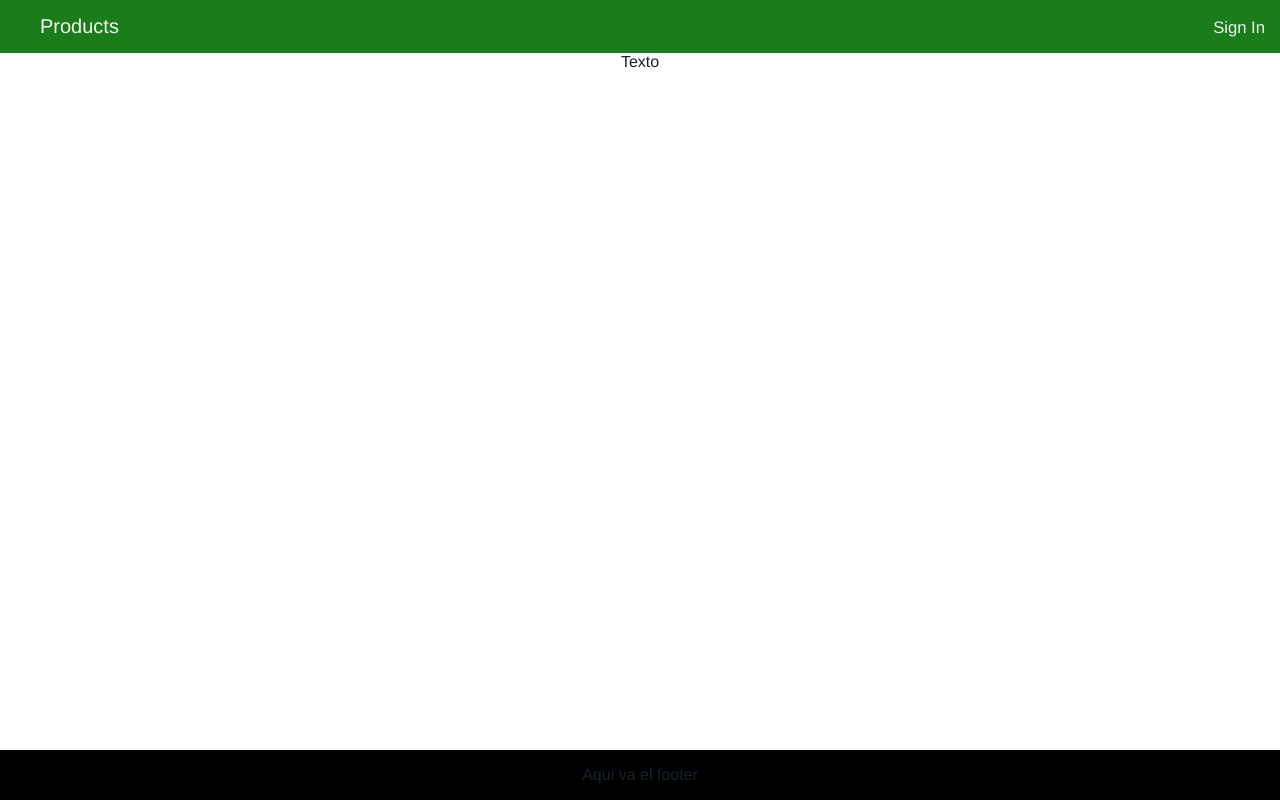
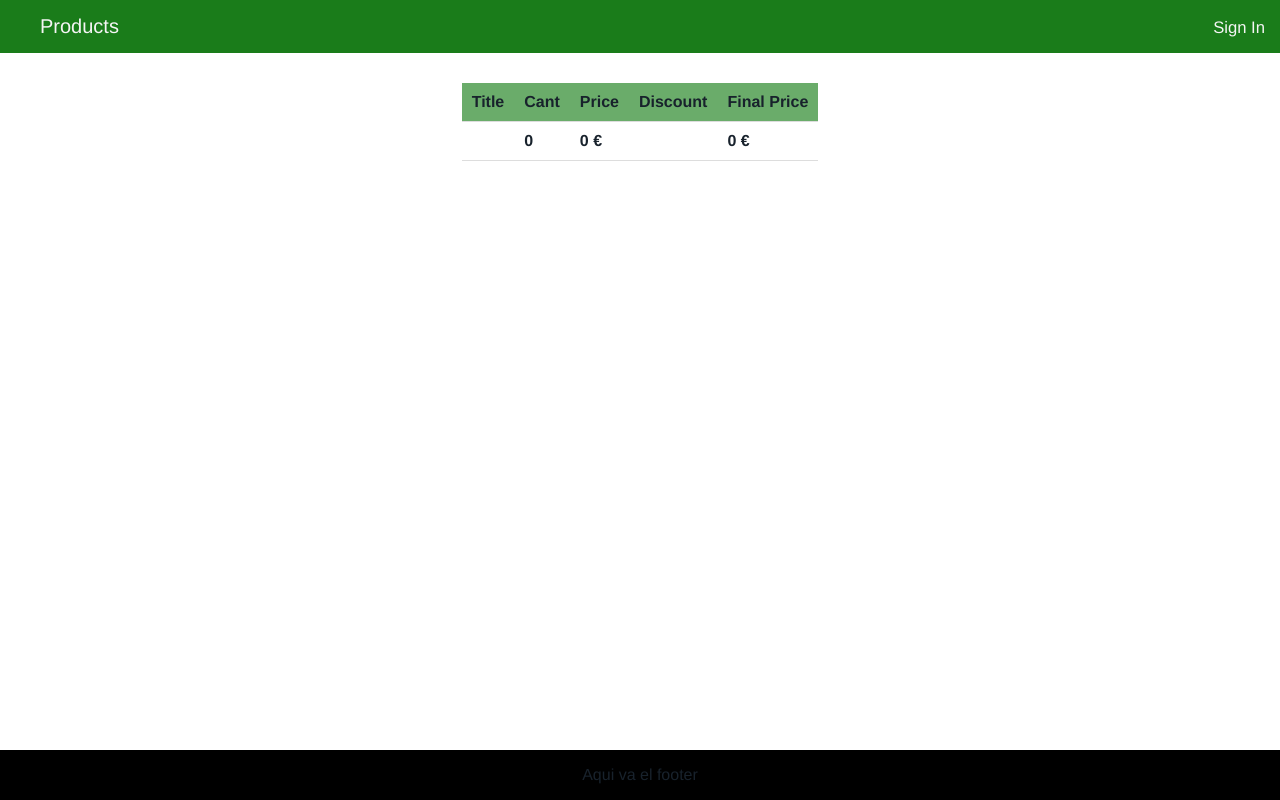
Before and after one commit to AdrSanWal/vue-auth-example, a Vue app in the folder auth-example/: page /carts in a window 1280 px wide. Built offline with nearby package versions, Linux system fonts and the light colour scheme.

Commit message:
cart list

```diff
--- a/auth-example/src/components/NavBar.vue
+++ b/auth-example/src/components/NavBar.vue
@@ -2,7 +2,7 @@
   <div class="nav">
     <div id="nav-left">
       <router-link :to="{name: 'products'}" @click="productStore.getProducts()">Products</router-link>
-      <router-link :to="{name: 'carts'}" v-if="authStore.user.username">My cart</router-link>
+      <router-link :to="{name: 'carts'}" v-if="authStore.user.username">My cart ({{ cartStore.totalProducts }})</router-link>
 
     </div>
     <div id="nav-right" v-if="authStore.user.username">
@@ -23,8 +23,10 @@
 <script setup>
 import { useAuthStore } from '../store/authStore'
 import { useProductStore } from '../store/productStore';
+import { useCartStore } from '../store/cartStore';
 const authStore = useAuthStore()
 const productStore = useProductStore()
+const cartStore = useCartStore()
 
 </script>
 
--- a/auth-example/src/store/authStore.js
+++ b/auth-example/src/store/authStore.js
@@ -1,6 +1,7 @@
 
 import { defineStore } from 'pinia'
 import { fetchApi } from '../composables/useApi'
+import { useCartStore } from './cartStore'
 
 
 export const useAuthStore = defineStore('auth', {
@@ -28,6 +29,8 @@ export const useAuthStore = defineStore('auth', {
       if (!('message' in response)) {
         this.token = response.token
         this.user = this.getUserInfo(response.id, this.token)
+        const cartStore = useCartStore()
+        cartStore.getCartProducts(response.id, this.token)
         return true
       } return false
     },
--- /dev/null
+++ b/auth-example/src/store/cartStore.js
@@ -0,0 +1,47 @@
+
+import { defineStore } from 'pinia'
+import { fetchApi } from '../composables/useApi'
+
+export const useCartStore = defineStore('cart', {
+  state: () => ({
+      cart: [],
+
+  }),
+
+  getters: {
+    total: (state) => state.cart.reduce((n, {price}) => n + price, 0),
+    discountedTotal: (state) => state.cart.reduce((n, {discountedPrice}) => n + discountedPrice, 0),
+    totalProducts: (state) => state.cart.length,
+    totalQuantity: (state) => state.cart.reduce((n, {quantity}) => n + quantity, 0),
+  },
+
+  actions: {
+    async getCartProducts(idUser, token) {
+      const path = `/auth/carts/user/${idUser}`
+      const method = 'GET'
+      const auth = {"Authorization": `Bearer ${token}`}
+      const response = await fetchApi(path, method, auth)
+      this.cart = response.carts[0].products
+    },
+
+    sortBy(field) {
+      console.log(field)
+      const c = [...this.cart]
+      const sortedC = c.sort((a, b) => (a[field] > b[field]) ? 1 : -1)
+      console.log(this.cart, sortedC)
+      if (this.cart == sortedC) {
+        this.cart.reverse()
+      } else {
+        this.cart = sortedC
+      }
+    },
+
+    removeItem(id) {
+      this.cart = this.cart.filter((obj) => obj.id !== id);
+    }
+
+  },
+  persist: {
+    storage: sessionStorage,
+  },
+})
--- a/auth-example/src/views/CartsListView.vue
+++ b/auth-example/src/views/CartsListView.vue
@@ -1,11 +1,91 @@
 <template>
   <MainLayout>
     <template #main>
-      Texto
+      <table>
+        <tr>
+          <th @click="cartStore.sortBy('title')">Title</th>
+          <th @click="cartStore.sortBy('quantity')">Cant</th>
+          <th @click="cartStore.sortBy('price')">Price</th>
+          <th @click="cartStore.sortBy('discountPercentage')">Discount</th>
+          <th @click="cartStore.sortBy('discountedPrice')">Final Price</th>
+
+        </tr>
+        <tr v-for="item in cartStore.cart" :key="item.id" class="info">
+          <td>{{ item.title }}</td>
+          <td>{{ item.quantity }}</td>
+          <td>{{ item.price }} €</td>
+          <td>{{ item.discountPercentage }} %</td>
+          <td>{{ item.discountedPrice }} €</td>
+          <td class="imgtd" @click="cartStore.removeItem(item.id)">
+            <div class="imgdiv">
+              <img class="img" :src ="`${publicPath}delete.png`">
+            </div></td>
+        </tr>
+        <tr class="bold">
+          <td></td>
+          <td>{{ cartStore.totalQuantity }}</td>
+          <td>{{ cartStore.total }} €</td>
+          <td></td>
+          <td>{{ cartStore.discountedTotal }} €</td>
+        </tr>
+      </table>
     </template>
   </MainLayout>
 </template>
 
 <script setup>
   import MainLayout from '@/layouts/MainLayout.vue';
+  import { useCartStore } from '../store/cartStore';
+
+  const cartStore = useCartStore()
+  const publicPath= process.env.BASE_URL
+
 </script>
+
+<style lang="scss" scoped>
+table {
+  margin-top: 30px;
+  border-collapse: collapse;
+  width: 100%;
+}
+
+th {
+  background-color: $secondary-color;
+}
+
+th, td {
+  padding: 10px;
+  text-align: left;
+  border-bottom: 1px solid #ddd;
+}
+
+
+table tr:not(:last-child) tr:not(:first-child) {
+  cursor: pointer;
+}
+
+.bold {
+  font-weight: bold;
+}
+
+.info:hover td:not(:last-child) {
+  background-color: $primary-color;
+  color:whitesmoke;
+  cursor: pointer;
+}
+
+.imgdiv {
+  padding:5px;
+  cursor: pointer;
+}
+
+.imgtd:hover .img {
+  transform: scale(2);
+}
+
+.img {
+  width: 15px;
+  height: 15px;
+}
+
+</style>
```
Also changed, not shown: auth-example/public/delete.png (added).
